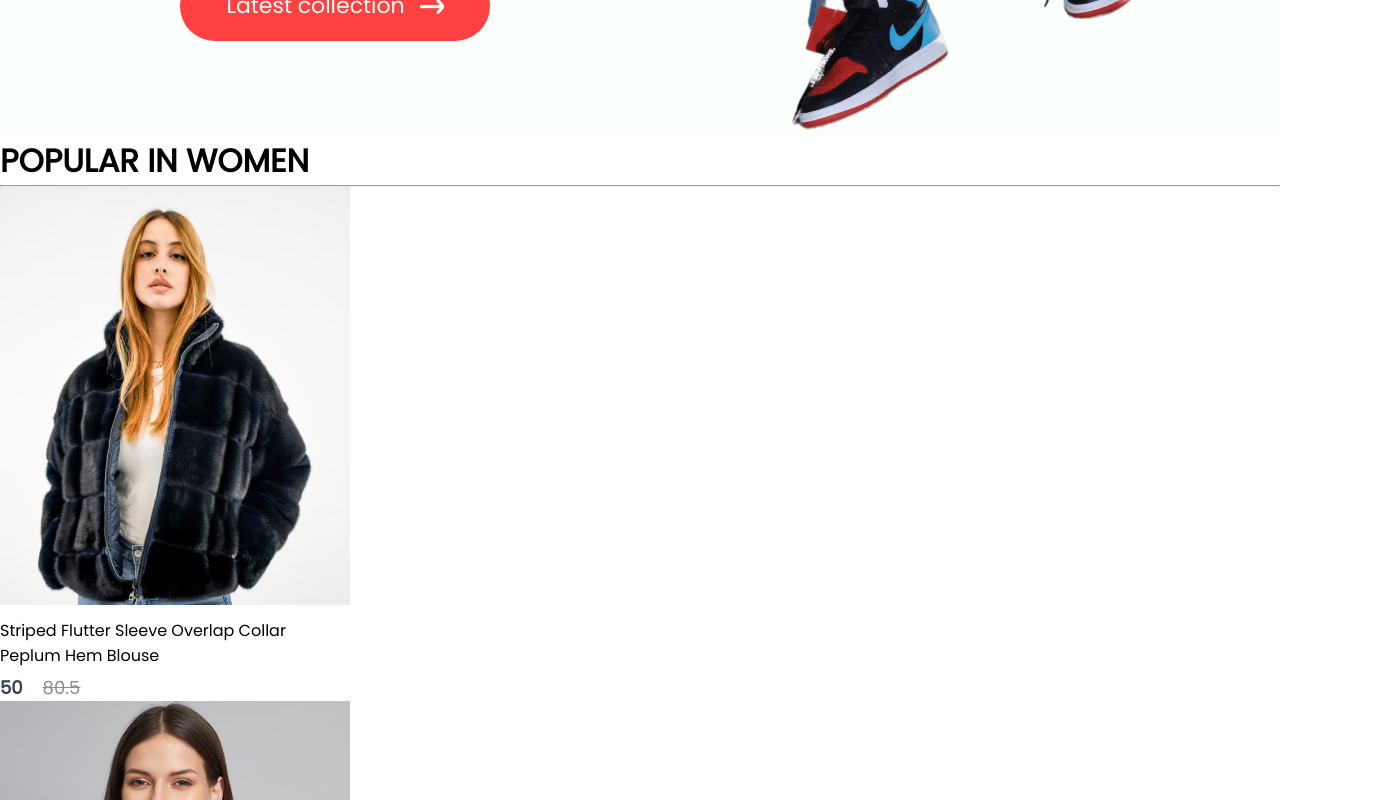
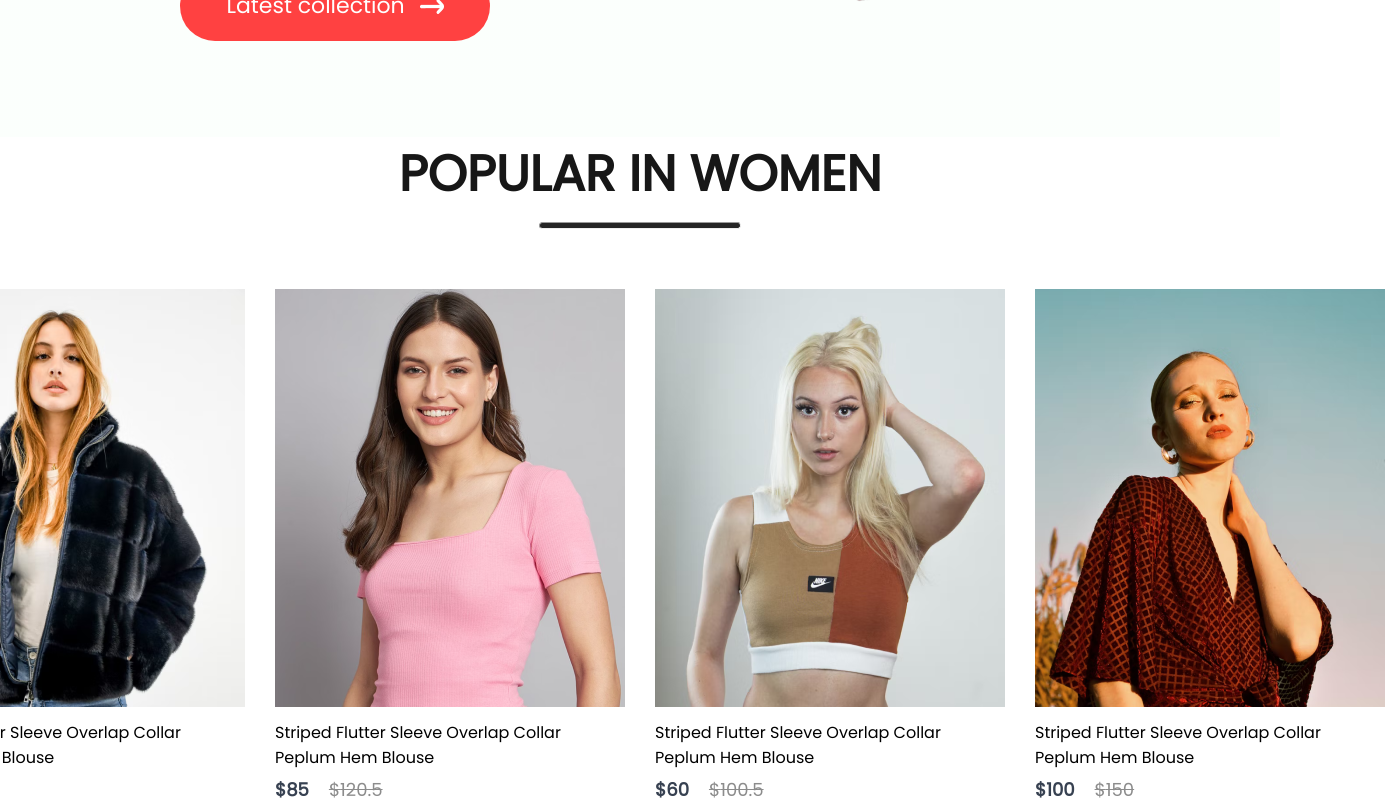
Before and after one commit to JanithKE/E-Commerce-App, a React (Create React App) app: page / in a window 1280 px wide. Shown: the part 760-1560 px from the top of the page, 1385 px wide, since content can reach past the window. Built offline with nearby package versions, Linux system fonts and the light colour scheme.

Commit message:
popular fe completed offers started

```diff
--- a/src/Components/Hero/Hero.css
+++ b/src/Components/Hero/Hero.css
@@ -61,4 +61,10 @@
     display: flex;
     align-items: center;
     justify-content: center;
+
 }
+
+.hero-right img{
+    width: 75%;
+
+}
--- a/src/Components/Items/Item.jsx
+++ b/src/Components/Items/Item.jsx
@@ -11,11 +11,11 @@ const Item = (props) => {
       <div className="item-prices">
 
         <div className="item-price-new">
-            {props.new_price}
+            ${props.new_price}
         </div>
 
         <div className="item-price-old">
-            {props.old_price}
+            ${props.old_price}
         </div>
 
       </div>
--- /dev/null
+++ b/src/Components/Offers/Offers.jsx
@@ -0,0 +1,12 @@
+import React from 'react'
+import './Offers.css'
+
+const Offers = () => {
+  return (
+    <div className='offers'>
+
+    </div>
+  )
+}
+
+export default Offers
--- a/src/Components/Popular/Popular.css
+++ b/src/Components/Popular/Popular.css
@@ -0,0 +1,27 @@
+
+.popular{
+    display: flex;
+    flex-direction: column;
+    align-items: center;
+    gap: 10px;
+    height: 90vh;
+}
+
+.popular h1{
+    color: #171717;
+    font-size: 50px;
+    font-weight: 600;
+}
+
+.popular hr{
+    width: 200px;
+    height: 5px;
+    border-radius: 10px;
+    background: #252525;
+}
+
+.popular-item{
+    margin-top: 50px;
+    display: flex;
+    gap: 30px;
+}
--- a/src/Pages/Shop.jsx
+++ b/src/Pages/Shop.jsx
@@ -1,6 +1,7 @@
 import React from 'react'
 import Hero from '../Components/Hero/Hero'
 import Popular from '../Components/Popular/Popular'
+import Offers from '../Components/Offers/Offers'
 
 const Shop = () => {
   return (
@@ -8,6 +9,7 @@ const Shop = () => {
 
       <Hero/>
       <Popular/>
+      <Offers/>
 
     </div>
   )
```
Also changed, not shown: src/Components/Offers/Offers.css (added).
